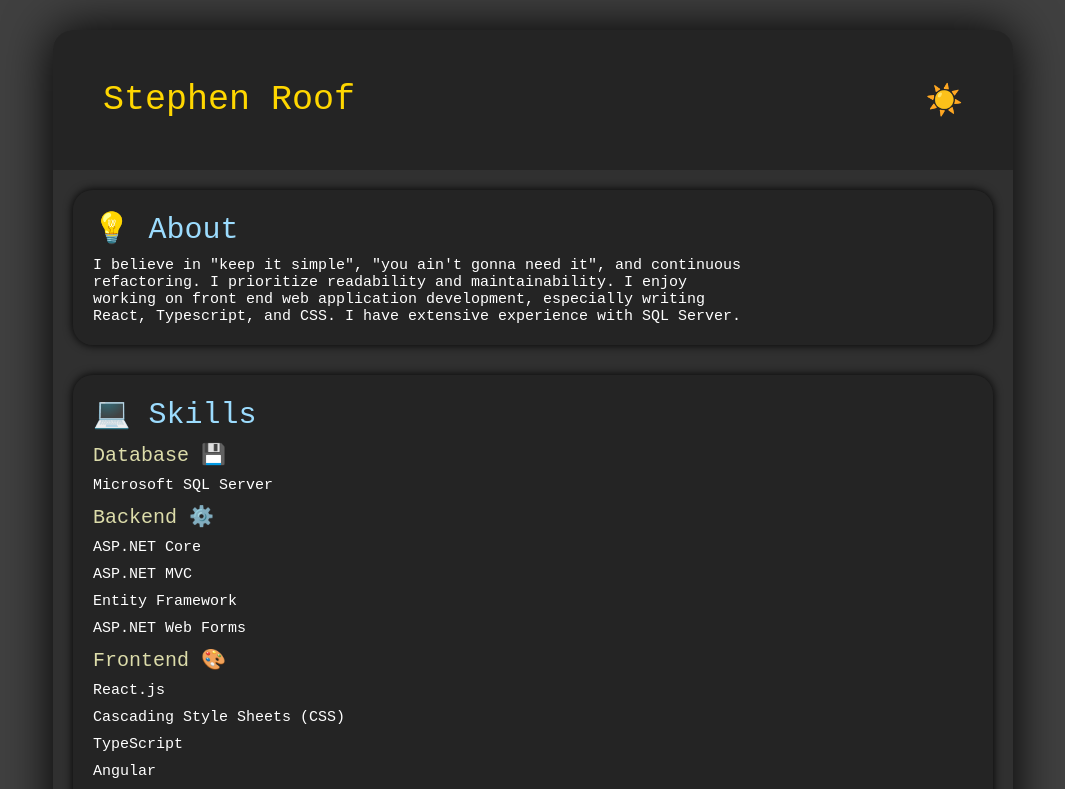
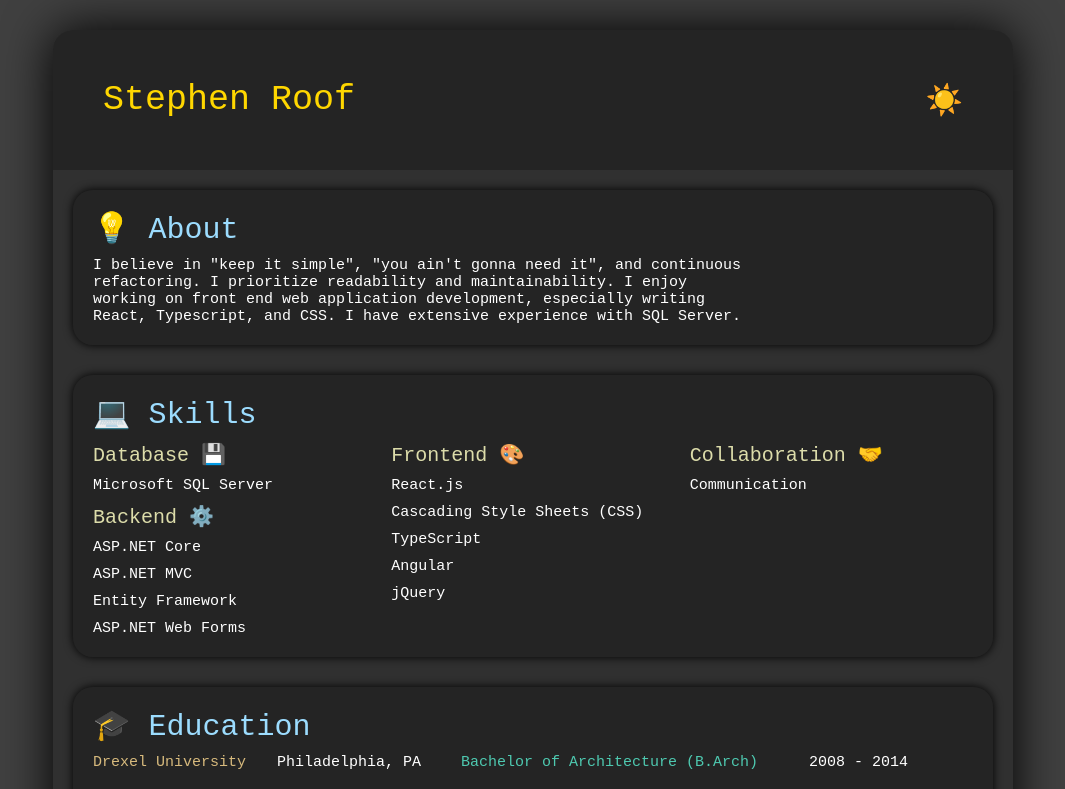
Before and after one commit to steveroof/resume, a React (Vite) app: page / in a window 1280 px wide. Shown: the top 789 px of the page, without its empty margins (107-1172 px from the left). Built offline with nearby package versions, Linux system fonts and the light colour scheme.

Commit message:
improve skill layout with multicol

```diff
--- a/src/assets/footer.css
+++ b/src/assets/footer.css
@@ -1,6 +1,7 @@
 .footer {
   display: flex;
   justify-content: space-between;
+  flex-wrap: wrap;
   gap: 2rem;
   padding: 3rem;
   background-color: var(--color-primary-translucent);
@@ -17,5 +18,6 @@
 
 .footerLinks {
   display: flex;
+  flex-wrap: wrap;
   gap: 1rem;
 }
--- a/src/assets/skills.css
+++ b/src/assets/skills.css
@@ -1,12 +1,11 @@
 .skillsGrid {
-  display: flex;
-  flex-direction: var(--flex-direction);
-  justify-content: space-between;
-  gap: 1rem;
+  column-count: var(--skill-column-count);
 }
 
 .skillBlock {
   display: flex;
   flex-direction: column;
   gap: 1rem;
+  break-inside: avoid;
+  margin-bottom: 1rem;
 }
--- a/src/index.css
+++ b/src/index.css
@@ -77,6 +77,7 @@
   --company-card-padding: 1rem;
   --job-card-padding: 1rem;
   --header-padding: 5rem;
+  --skill-column-count: 3;
 
   /*desktop*/
   @media screen and (min-width: 100rem) {
@@ -94,6 +95,7 @@
     --border-radius: 0;
     --job-card-padding: 0;
     --education-grid: 2fr 2fr;
+    --skill-column-count: 2;
   }
 
   @media print {
```
